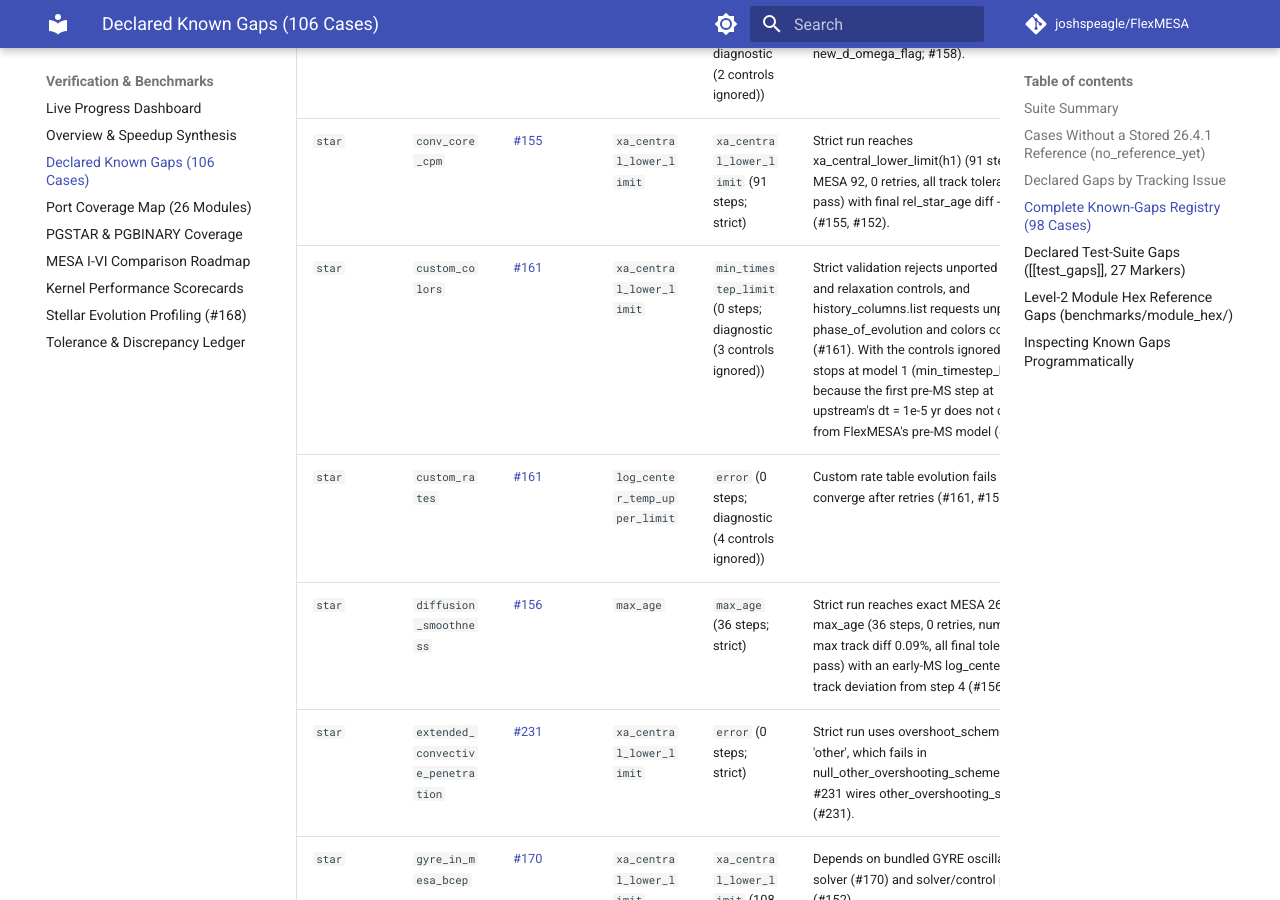
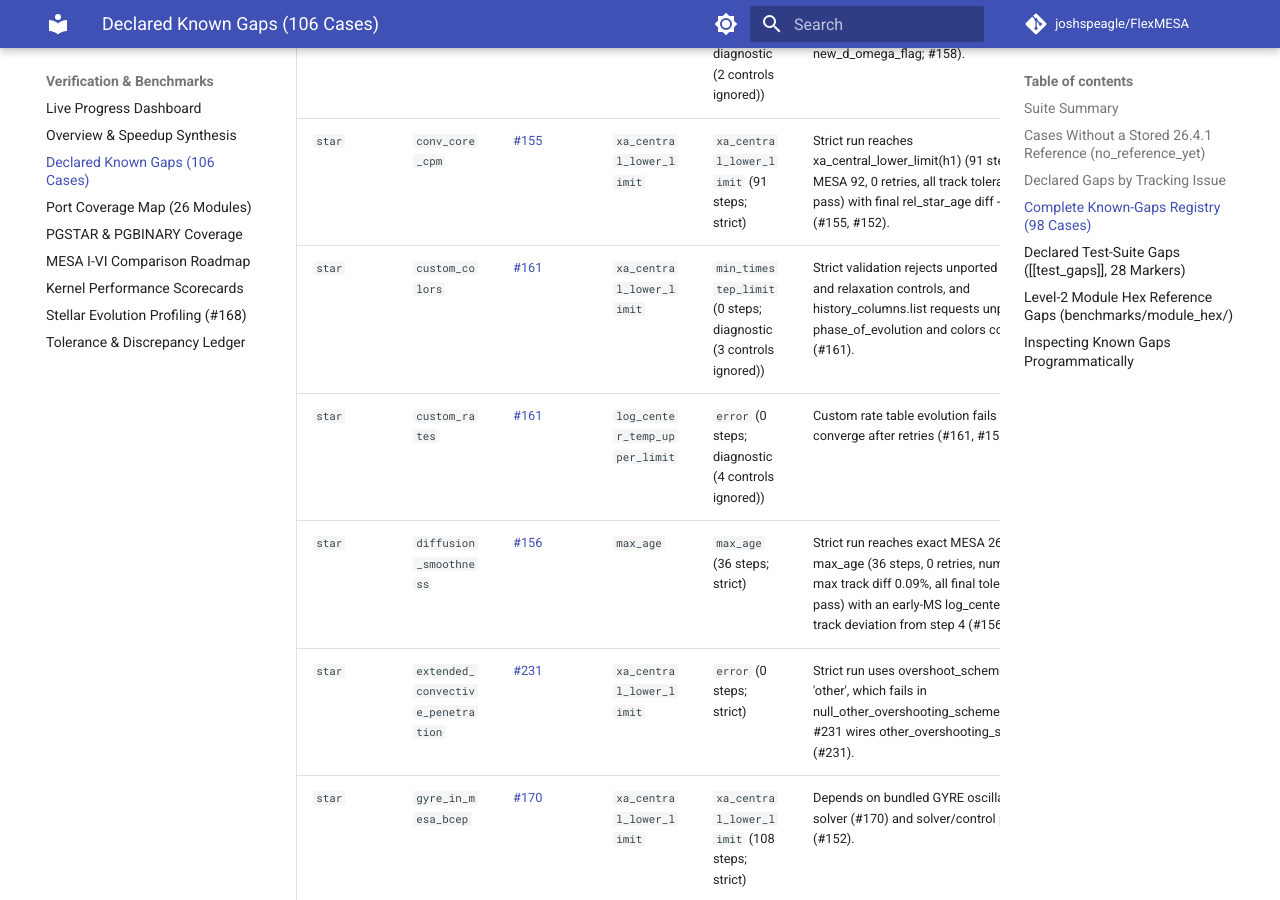
Before and after one commit to joshspeagle/FlexMESA, an MkDocs documentation site: the page built from docs/benchmarks/known-gaps.md, in a window 1280 px wide and 900 px high, scrolled down 5684 px. Built offline with MkDocs 1.6.1 and Material for MkDocs 9.7.7, drawn with Linux system fonts in a browser that asks for light colours; comment, search, counter and statistics services are not loaded; some of the changed text lies outside the part shown.

Commit message:
docs(benchmarks): regenerate the known-gaps page for the #154 test gap
Co-Authored-By: Claude Opus 5.5 <noreply@anthropic.com>
Claude-Session: https://claude.ai/code/session_01JkqiRkwhuXuEbWJvaSUxid

```diff
--- a/docs/benchmarks/known-gaps.md
+++ b/docs/benchmarks/known-gaps.md
@@ -77,7 +77,7 @@ Cases lacking a committed MESA `26.4.1` baseline report `no reference yet` and c
 | `star` | `conductive_flame` | [#161](https://github.com/joshspeagle/FlexMESA/issues/161) | `flame reached halfway point` | `error` (0 steps; diagnostic (4 controls ignored)) | Case uses unported use_other_build_initial_model and use_other_surface_pt custom-physics hooks (#154, #161). |
 | `star` | `conserve_angular_momentum` | [#158](https://github.com/joshspeagle/FlexMESA/issues/158) | `he_core_mass_limit` | `he_core_mass_limit` (360 steps; diagnostic (2 controls ignored)) | Diagnostic run reaches he_core_mass_limit with 2 unsupported rotational controls (change_d_omega_flag, new_d_omega_flag; #158). |
 | `star` | `conv_core_cpm` | [#155](https://github.com/joshspeagle/FlexMESA/issues/155) | `xa_central_lower_limit` | `xa_central_lower_limit` (91 steps; strict) | Strict run reaches xa_central_lower_limit(h1) (91 steps vs MESA 92, 0 retries, all track tolerances pass) with final rel_star_age diff -1.12% (#155, #152). |
-| `star` | `custom_colors` | [#161](https://github.com/joshspeagle/FlexMESA/issues/161) | `xa_central_lower_limit` | `min_timestep_limit` (0 steps; diagnostic (3 controls ignored)) | Strict validation rejects unported &colors and relaxation controls, and history_columns.list requests unported phase_of_evolution and colors columns (#161). With the controls ignored, the run stops at model 1 (min_timestep_limit) because the first pre-MS step at upstream's dt = 1e-5 yr does not converge from FlexMESA's pre-MS model (#154). |
+| `star` | `custom_colors` | [#161](https://github.com/joshspeagle/FlexMESA/issues/161) | `xa_central_lower_limit` | `min_timestep_limit` (0 steps; diagnostic (3 controls ignored)) | Strict validation rejects unported &colors and relaxation controls, and history_columns.list requests unported phase_of_evolution and colors columns (#161). |
 | `star` | `custom_rates` | [#161](https://github.com/joshspeagle/FlexMESA/issues/161) | `log_center_temp_upper_limit` | `error` (0 steps; diagnostic (4 controls ignored)) | Custom rate table evolution fails to converge after retries (#161, #152). |
 | `star` | `diffusion_smoothness` | [#156](https://github.com/joshspeagle/FlexMESA/issues/156) | `max_age` | `max_age` (36 steps; strict) | Strict run reaches exact MESA 26.4.1 max_age (36 steps, 0 retries, num_zones max track diff 0.09%, all final tolerances pass) with an early-MS log_center_Rho track deviation from step 4 (#156, #152). |
 | `star` | `extended_convective_penetration` | [#231](https://github.com/joshspeagle/FlexMESA/issues/231) | `xa_central_lower_limit` | `error` (0 steps; strict) | Strict run uses overshoot_scheme(1) = 'other', which fails in null_other_overshooting_scheme until #231 wires other_overshooting_scheme (#231). |
@@ -152,12 +152,13 @@ Cases lacking a committed MESA `26.4.1` baseline report `no reference yet` and c
 | `astero` | `fast_simplex` | [#162](https://github.com/joshspeagle/FlexMESA/issues/162) | `xtra1` | `astero_simplex_samples=4_best_chi2=3.659013e-2_term=limit_num_chi2_too_big` (2410 steps; diagnostic (1 controls ignored)) | Asteroseismic simplex optimizer and in-house pulsation scaffolding (#162, #171). |
 | `astero` | `surface_effects` | [#162](https://github.com/joshspeagle/FlexMESA/issues/162) | `max_model_number` | `max_model_number` (1 steps; diagnostic (30 controls ignored)) | Asteroseismic surface-effects starting model and ADIPLS scaffolding (#162, #171). |
 
-## Declared Test-Suite Gaps (`[[test_gaps]]`, 27 Markers)
+## Declared Test-Suite Gaps (`[[test_gaps]]`, 28 Markers)
 
 Every Rust `#[ignore]` and Python `xfail`/`skip` marker in the repository is tracked bijectively in `benchmarks/history_harness/known_gaps.toml` (`#144`):
 
 | Kind | File | Test | Role | Issue | Reason |
 | :--- | :--- | :--- | :--- | :--- | :--- |
+| `rust_ignore` | `crates/flexmesa-star/src/tests.rs` | `test_solve_henyey_step_converges_on_perturbed_model` | `physics_gap` | [#154](https://github.com/joshspeagle/FlexMESA/issues/154) | With the upstream pre-MS builder (build_pre_ms_model, star/private/pre_ms_model.f90), a forced 10-yr step on this coarse 1 Msun pre-MS model (pre_ms_d_log10_P = 0.15, 46 zones) ends in a singular block-tridiagonal matrix at zone 27 (equ_L); it converged only on the previous stand-in builder's model. This setup has not been run in MESA. |
 | `rust_ignore` | `crates/flexmesa-binary/tests/tier5_coupled_suite.rs` | `test_uncapped_jdot_gr_check_campaign` | `campaign` | [#160](https://github.com/joshspeagle/FlexMESA/issues/160) | Long-running uncapped binary campaign; full MESA 26.4.1 trajectory comparison tracked under #160 and scheduled campaign CI. |
 | `rust_ignore` | `crates/flexmesa-binary/tests/tier5_coupled_suite.rs` | `test_uncapped_star_plus_point_mass_explicit_mdot_campaign` | `campaign` | [#160](https://github.com/joshspeagle/FlexMESA/issues/160) | Long-running uncapped explicit-RLOF binary campaign tracked under #160 and scheduled campaign CI. |
 | `rust_ignore` | `crates/flexmesa-binary/tests/tier5_coupled_suite.rs` | `test_uncapped_star_plus_point_mass_campaign` | `campaign` | [#160](https://github.com/joshspeagle/FlexMESA/issues/160) | Long-running uncapped implicit-RLOF binary campaign tracked under #160 and scheduled campaign CI. |
```
